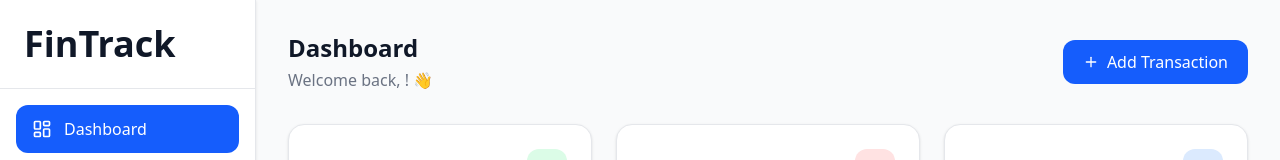
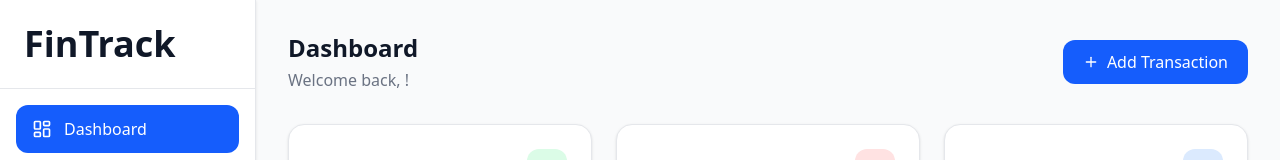
Before and after one commit to YahyaDumba/personal-finance-tracker, a React (Vite) app in the folder client/: page /dashboard in a window 1280 px wide. Shown: the top 160 px of the page. Built offline with nearby package versions, Linux system fonts and the light colour scheme; no server answers; sample sign-in values are in the browser's storage.

Commit message:
Added UI Changes

```diff
--- a/client/src/pages/Dashboard.jsx
+++ b/client/src/pages/Dashboard.jsx
@@ -58,7 +58,7 @@
         <div className="flex items-center justify-between mb-8">
           <div>
             <h1 className="text-2xl font-bold text-gray-900">Dashboard</h1>
-            <p className="text-gray-500 mt-1">Welcome back, {user?.fullName}! 👋</p>
+            <p className="text-gray-500 mt-1">Welcome back, {user?.fullName}!</p>
           </div>
           <Link to="/transactions"
             className="bg-blue-600 hover:bg-blue-500 text-white px-5 py-2.5 rounded-xl font-medium flex items-center gap-2 transition-colors">
```
